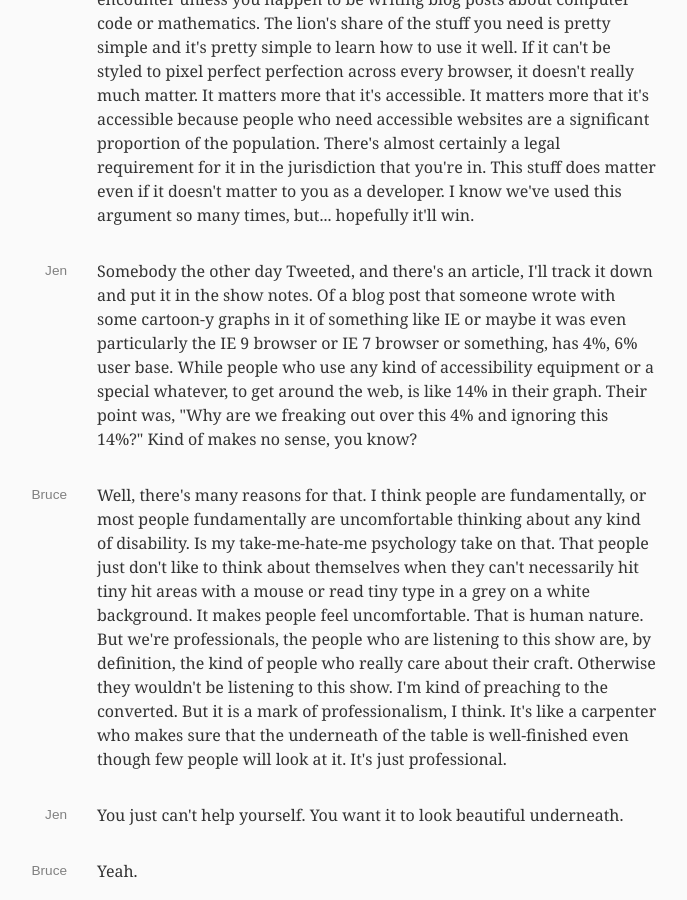
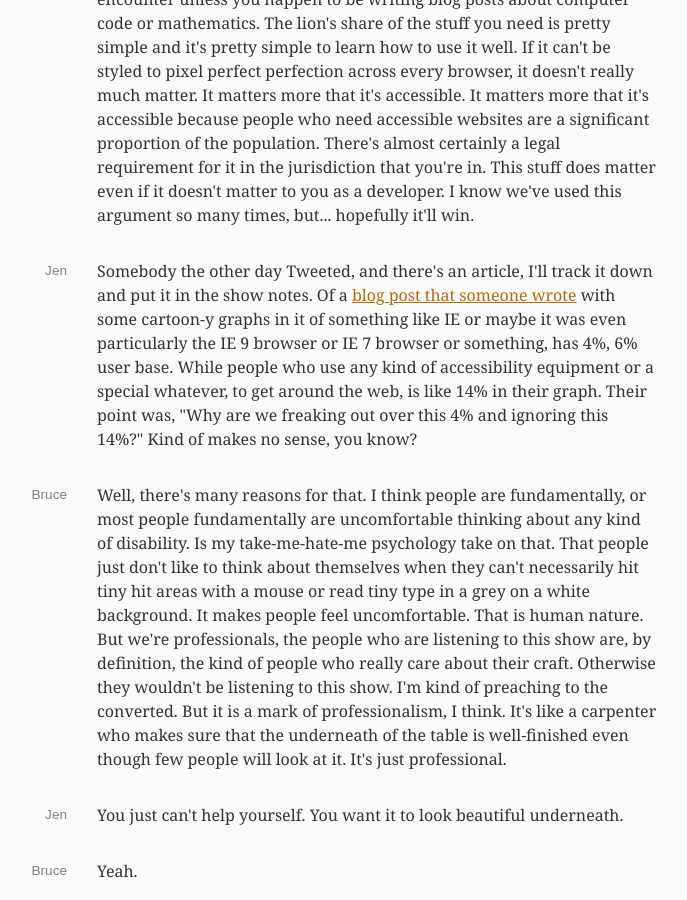
Before and after one commit to jensimmons/webahead-transcripts, a Jekyll site: the page built from _posts/transcripts/2014-06-18-074.html, in a window 1280 px wide and 900 px high, scrolled down 4271 px. Shown: the whole window, without its empty margins (283-970 px from the left). Built offline with Jekyll 4.4.1, drawn with Linux system fonts in a browser that asks for light colours; Markdown is read by kramdown in place of the engine named in the settings; some of the changed lines change nothing that is shown.

Commit message:
added a link

```diff
--- a/_posts/transcripts/2014-06-18-074.html
+++ b/_posts/transcripts/2014-06-18-074.html
@@ -73,7 +73,7 @@ permalink: 74/
 <dd>Yeah, yeah, absolutely. It is about robustness. It is the, "Oh, we don't have the budget to make it accessible," is, in my professional opinion, from when I used to be a team leader having to retrofit a disastrously terrible site that was all spacer GIFs and nested tables. Retrofitting accessibility is phenomenally expensive. In the same way that retrofitting to make your site responsive is phenomenally or disproportionately expensive. Building it that way from the ground up is actually pretty trivial, as long as you've taken the time to learn your markup. Like I said, there is a vocabulary of 105 elements. Many of which, the keyboard element and the <code>&#60;var&#62;</code> element and the <code>&#60;samp&#62;</code> element, you probably never really encounter unless you happen to be writing blog posts about computer code or mathematics. The lion's share of the stuff you need is pretty simple and it's pretty simple to learn how to use it well. If it can't be styled to pixel perfect perfection across every browser, it doesn't really much matter. It matters more that it's accessible. It matters more that it's accessible because people who need accessible websites are a significant proportion of the population. There's almost certainly a legal requirement for it in the jurisdiction that you're in. This stuff does matter even if it doesn't matter to you as a developer. I know we've used this argument so many times, but... hopefully it'll win.</dd>
 
 <dt>Jen</dt>
-<dd>Somebody the other day Tweeted, and there's an article, I'll track it down and put it in the show notes. Of a blog post that someone wrote with some cartoon-y graphs in it of something like IE or maybe it was even particularly the IE 9 browser or IE 7 browser or something, has 4%, 6% user base. While people who use any kind of accessibility equipment or a special whatever, to get around the web, is like 14% in their graph. Their point was, "Why are we freaking out over this 4% and ignoring this 14%?" Kind of makes no sense, you know?</dd>
+<dd>Somebody the other day Tweeted, and there's an article, I'll track it down and put it in the show notes. Of a <a href="http://www.fionatg.com/BlogPost/1005/3-of-users-browse-with-ie9-and-14-of-users">blog post that someone wrote</a> with some cartoon-y graphs in it of something like IE or maybe it was even particularly the IE 9 browser or IE 7 browser or something, has 4%, 6% user base. While people who use any kind of accessibility equipment or a special whatever, to get around the web, is like 14% in their graph. Their point was, "Why are we freaking out over this 4% and ignoring this 14%?" Kind of makes no sense, you know?</dd>
 
 <dt>Bruce</dt>
 <dd>Well, there's many reasons for that. I think people are fundamentally, or most people fundamentally are uncomfortable thinking about any kind of disability. Is my take-me-hate-me psychology take on that. That people just don't like to think about themselves when they can't necessarily hit tiny hit areas with a mouse or read tiny type in a grey on a white background. It makes people feel uncomfortable. That is human nature. But we're professionals, the people who are listening to this show are, by definition, the kind of people who really care about their craft. Otherwise they wouldn't be listening to this show. I'm kind of preaching to the converted. But it is a mark of professionalism, I think. It's like a carpenter who makes sure that the underneath of the table is well-finished even though few people will look at it. It's just professional.</dd>
```
